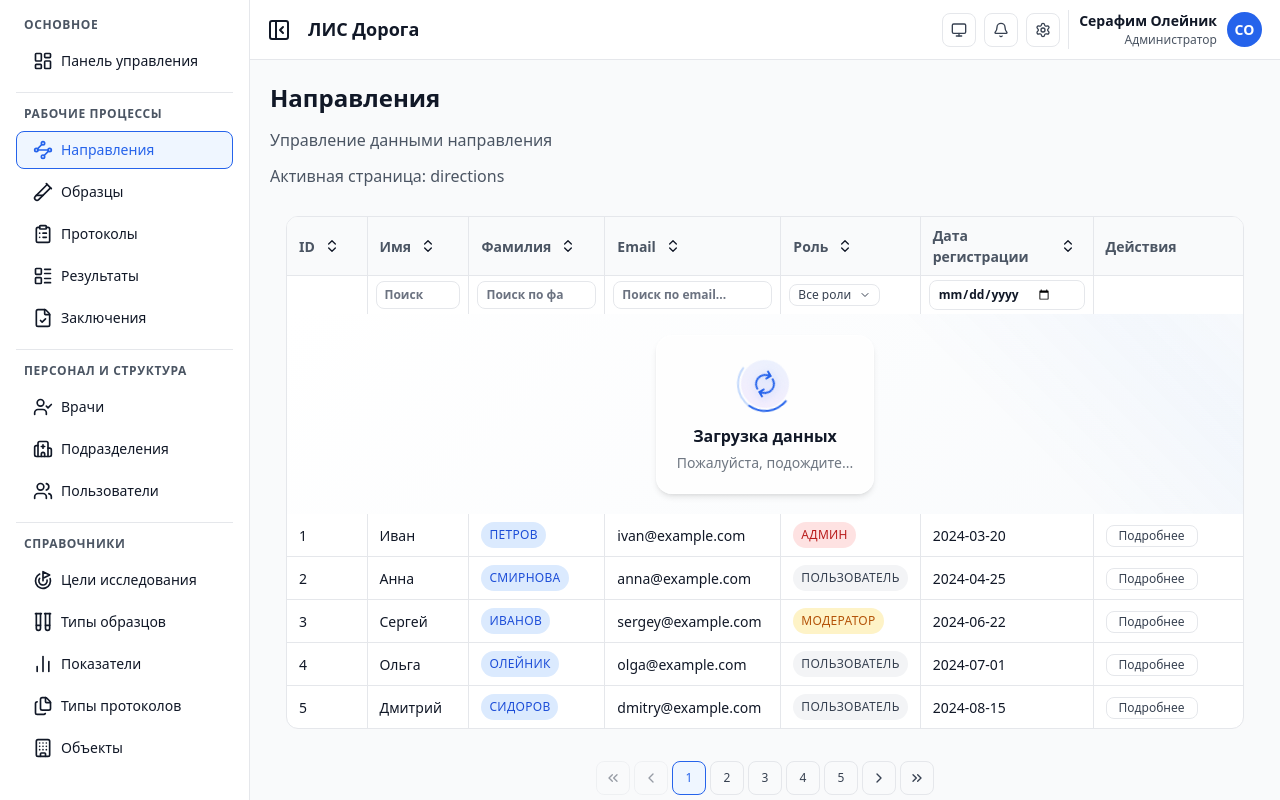
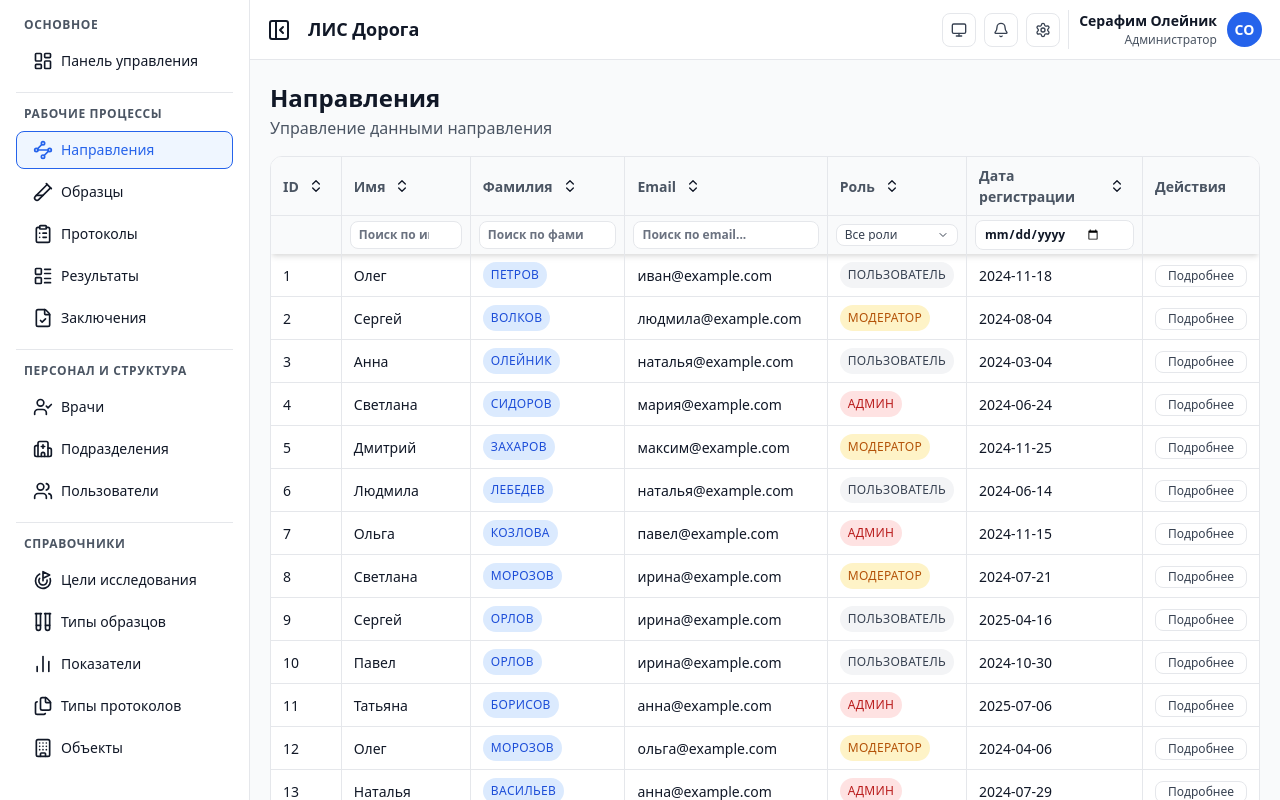
Before and after one commit to Tminww/doroga-ui, a Vue app: page /directions in a window 1280 px wide. Built offline with nearby package versions, Linux system fonts and the light colour scheme; the HTML template or start-up script is replaced by a standard one.

Commit message:
fix: Исправил DataTable

```diff
--- a/src/assets/main.css
+++ b/src/assets/main.css
@@ -466,7 +466,7 @@ table {
 }
 
 /* Responsive utilities */
-@media (prefers-reduced-motion: reduce) {
+/* @media (prefers-reduced-motion: reduce) {
   *,
   *::before,
   *::after {
@@ -475,7 +475,7 @@ table {
     transition-duration: 0.01ms !important;
     scroll-behavior: auto !important;
   }
-}
+} */
 
 /* Dark mode media query fallback for older browsers */
 @media (prefers-color-scheme: dark) {
--- a/src/components/ui/BaseButton.vue
+++ b/src/components/ui/BaseButton.vue
@@ -1,5 +1,5 @@
 <template>
-  <BaseTooltip :content="tooltip" :side="tooltipSide">
+  <BaseTooltip :content="tooltip" :side="tooltipSide" :delayDuration="tooltipDelayDuration">
     <button
       :class="buttonClasses"
       :disabled="disabled"
@@ -51,6 +51,8 @@ export interface BaseButtonProps {
   tooltip?: string
   /** Позиция tooltip относительно элемента */
   tooltipSide?: 'top' | 'right' | 'bottom' | 'left'
+
+  tooltipDelayDuration?: number
 }
 
 const props = withDefaults(defineProps<BaseButtonProps>(), {
--- a/src/components/ui/BaseDataTable.vue
+++ b/src/components/ui/BaseDataTable.vue
@@ -65,7 +65,7 @@
 
       <tbody class="base-table-body">
         <!-- Пустое состояние -->
-        <tr v-if="isEmpty && !loading" class="base-table-empty-row">
+        <tr v-if="isEmpty" class="base-table-empty-row">
           <td :colspan="headers.length" class="base-table-empty">
             <slot name="empty">
               <div class="base-table-empty-content">
@@ -194,7 +194,7 @@ const props = withDefaults(defineProps<BaseTableProps>(), {
   fullWidth: true,
   hoverable: true,
   rowKey: undefined,
-  filterDebounce: 300,
+  filterDebounce: 1000,
 })
 
 export interface BaseTableEmits {
@@ -316,6 +316,7 @@ const getFilterInputType = (type?: Type): string => {
 }
 
 const updateFilter = (accessorKey: string, value: any): void => {
+  console.log('UPDATE FILTER', accessorKey, value)
   filterValues[accessorKey] = value
 
   // Очищаем предыдущий таймер для этого фильтра
@@ -351,14 +352,15 @@ const handleFilterClear = (accessorKey: string): void => {
   overflow-x: auto;
 }
 
-.base-table--full-width {
-  width: 100%;
-}
-
 .base-table {
   width: 100%;
   border-collapse: collapse;
   table-layout: auto;
+}
+
+/* Базовые стили для sticky заголовка таблицы */
+.base-table-header-row {
+  box-shadow: var(--ds-shadow-md);
 }
 
 .base-table-body {
@@ -378,7 +380,8 @@ const handleFilterClear = (accessorKey: string): void => {
 }
 
 .base-table-row--filter {
-  background-color: var(--ds-surface);
+  background-color: var(--ds-surface-secondary);
+
   border-bottom: 2px solid var(--ds-border);
 }
 
@@ -406,9 +409,7 @@ const handleFilterClear = (accessorKey: string): void => {
 }
 
 .base-table-cell--filter {
-  background-color: var(--ds-surface);
   position: sticky;
-  top: var(--base-table-header-height, 48px);
   z-index: 9;
 }
 
@@ -479,28 +480,15 @@ const handleFilterClear = (accessorKey: string): void => {
 
 /* === НОВЫЕ СТИЛИ ДЛЯ ПУСТОГО СОСТОЯНИЯ === */
 .base-table-empty-row {
-  border-bottom: none !important;
+  border-bottom: none;
 }
 
 .base-table-empty {
   padding: var(--ds-spacing-3xl) var(--ds-spacing-xl);
   text-align: center;
-  background: linear-gradient(135deg, var(--ds-surface) 0%, var(--ds-surface-secondary) 100%);
+  background: var(--ds-surface);
   position: relative;
   overflow: hidden;
-}
-
-.base-table-empty::before {
-  content: '';
-  position: absolute;
-  top: 0;
-  left: 0;
-  right: 0;
-  bottom: 0;
-  background:
-    radial-gradient(circle at 20% 20%, rgba(59, 130, 246, 0.05) 0%, transparent 50%),
-    radial-gradient(circle at 80% 80%, rgba(168, 85, 247, 0.05) 0%, transparent 50%);
-  pointer-events: none;
 }
 
 .base-table-empty-content {
@@ -509,7 +497,6 @@ const handleFilterClear = (accessorKey: string): void => {
   align-items: center;
   gap: var(--ds-spacing-lg);
   position: relative;
-  z-index: 1;
   max-width: 400px;
   margin: 0 auto;
 }
@@ -533,7 +520,6 @@ const handleFilterClear = (accessorKey: string): void => {
 .base-table-empty-icon {
   color: var(--ds-text-tertiary);
   filter: drop-shadow(0 2px 4px rgba(0, 0, 0, 0.1));
-  z-index: 1;
   position: relative;
   opacity: 0.7;
 }
@@ -561,38 +547,26 @@ const handleFilterClear = (accessorKey: string): void => {
 /* === НОВЫЕ СТИЛИ ДЛЯ ЗАГРУЗКИ === */
 .base-table-loading-row {
   border-bottom: none !important;
+  height: 100%;
 }
 
 .base-table-loading-cell {
   padding: 0;
-  position: relative;
 }
 
 .base-table-loading-overlay {
-  min-height: 200px;
-  background: linear-gradient(135deg, rgba(255, 255, 255, 0.95) 0%, rgba(248, 250, 252, 0.95) 100%);
-  backdrop-filter: blur(8px);
-  display: flex;
-  align-items: center;
-  justify-content: center;
-  position: relative;
-  overflow: hidden;
-}
-
-.base-table-loading-overlay::before {
-  content: '';
   position: absolute;
   top: 0;
   left: 0;
   right: 0;
   bottom: 0;
-  background: linear-gradient(
-    45deg,
-    transparent 30%,
-    rgba(59, 130, 246, 0.03) 50%,
-    transparent 70%
-  );
-  animation: shimmer 2s linear infinite;
+  backdrop-filter: blur(2px);
+  display: flex;
+  align-items: center;
+  justify-content: center;
+  overflow: hidden;
+  opacity: 1;
+  transition: opacity 0.3s ease;
 }
 
 .base-table-loading {
@@ -601,9 +575,8 @@ const handleFilterClear = (accessorKey: string): void => {
   align-items: center;
   gap: var(--ds-spacing-md);
   position: relative;
-  z-index: 2;
   padding: var(--ds-spacing-xl);
-  background: rgba(255, 255, 255, 0.8);
+  background: var(--ds-background);
   border-radius: var(--ds-radius-xl);
   box-shadow:
     0 4px 6px -1px rgba(0, 0, 0, 0.1),
@@ -649,7 +622,6 @@ const handleFilterClear = (accessorKey: string): void => {
 .base-table-loading-icon {
   color: var(--ds-accent-primary);
   animation: spin 2s linear infinite;
-  filter: drop-shadow(0 2px 4px rgba(59, 130, 246, 0.3));
 }
 
 .base-table-loading-content {
@@ -718,34 +690,4 @@ const handleFilterClear = (accessorKey: string): void => {
     transform: translateX(100%);
   }
 }
-
-/* Адаптивность */
-@media (max-width: 768px) {
-  .base-table-empty {
-    padding: var(--ds-spacing-xl) var(--ds-spacing-md);
-  }
-
-  .base-table-empty-title {
-    font-size: var(--ds-font-size-md);
-  }
-
-  .base-table-empty-subtitle {
-    font-size: var(--ds-font-size-xs);
-  }
-
-  .base-table-loading {
-    padding: var(--ds-spacing-lg);
-    margin: var(--ds-spacing-md);
-  }
-
-  .base-table-loading-spinner {
-    width: 48px;
-    height: 48px;
-  }
-
-  .base-table-loading-spinner-inner {
-    width: 40px;
-    height: 40px;
-  }
-}
 </style>
--- a/src/components/ui/BaseDialog.vue
+++ b/src/components/ui/BaseDialog.vue
@@ -142,7 +142,7 @@ input {
   background-color: rgba(0, 0, 0, 0.5);
   inset: 0;
   animation: overlayShow 150ms cubic-bezier(0.16, 1, 0.3, 1);
-
+  z-index: var(--ds-z-modal-backdrop);
   /* position: fixed;
   top: 0;
   left: 0;
@@ -160,6 +160,7 @@ input {
   background-color: var(--ds-button-secondary-bg);
   box-shadow: var(--ds-tooltip-shadow);
   border-radius: var(--ds-radius-lg);
+  z-index: var(--ds-z-modal);
 
   position: fixed;
   top: 50%;
--- a/src/components/ui/BaseSelect.vue
+++ b/src/components/ui/BaseSelect.vue
@@ -332,7 +332,7 @@ watch(internalValue, (newValue) => {
   align-items: center;
   gap: var(--ds-spacing-sm);
   width: 100%;
-  min-width: 0;
+  min-width: 0px;
 }
 
 .base-select-trigger-text {
--- a/src/components/ui/SidebarButton.vue
+++ b/src/components/ui/SidebarButton.vue
@@ -31,5 +31,6 @@ const props = withDefaults(defineProps<SettingsButtonProps>(), {
     :disabled="disabled"
     :title="isCollapsed ? '' : title"
     :active="active"
+    :tooltipDelayDuration="0"
   />
 </template>
--- a/src/layouts/BaseLayout.vue
+++ b/src/layouts/BaseLayout.vue
@@ -240,7 +240,6 @@ watch(
         <div class="container">
           <h1>{{ currentPageInfo.title }}</h1>
           <p>{{ currentPageInfo.description }}</p>
-          <p>Активная страница: {{ activeItem }}</p>
 
           <!-- Содержимое страниц можно отображать через слот -->
           <ToastProvider :duration="3000">
@@ -427,13 +426,11 @@ watch(
 }
 
 .container > h1 {
-  margin-bottom: var(--ds-spacing-md);
   color: var(--ds-text-primary);
   font-size: var(--ds-font-size-2xl);
 }
 
 .container > p {
-  margin-bottom: var(--ds-spacing-md);
   color: var(--ds-text-secondary);
   font-size: var(--ds-font-size-md);
 }
--- a/src/views/DirectionsView.vue
+++ b/src/views/DirectionsView.vue
@@ -16,7 +16,7 @@ const tableHeaders: BaseTableHeader[] = [
     accessorKey: 'id',
     name: 'ID',
     type: 'number',
-    width: '80px',
+    width: '70px',
     sortable: true,
     filterable: false,
   },
@@ -58,186 +58,95 @@ const tableHeaders: BaseTableHeader[] = [
   {
     accessorKey: 'actions',
     name: 'Действия',
-    width: '150px',
+    width: '110px',
     sortable: false,
     filterable: false,
   },
 ]
 
 // Исходные данные (не изменяются при фильтрации)
-const originalData = [
-  {
-    id: 1,
-    name: 'Иван',
-    fio: 'Петров',
-    email: 'ivan@example.com',
-    role: 'Админ',
-    createdAt: '2024-03-20',
-  },
-  {
-    id: 2,
-    name: 'Анна',
-    fio: 'Смирнова',
-    email: 'anna@example.com',
-    role: 'Пользователь',
-    createdAt: '2024-04-25',
-  },
-  {
-    id: 3,
-    name: 'Сергей',
-    fio: 'Иванов',
-    email: 'sergey@example.com',
-    role: 'Модератор',
-    createdAt: '2024-06-22',
-  },
-  {
-    id: 4,
-    name: 'Ольга',
-    fio: 'Олейник',
-    email: 'olga@example.com',
-    role: 'Пользователь',
-    createdAt: '2024-07-01',
-  },
-  {
-    id: 5,
-    name: 'Дмитрий',
-    fio: 'Сидоров',
-    email: 'dmitry@example.com',
-    role: 'Пользователь',
-    createdAt: '2024-08-15',
-  },
-  {
-    id: 6,
-    name: 'Мария',
-    fio: 'Козлова',
-    email: 'maria@example.com',
-    role: 'Модератор',
-    createdAt: '2024-07-10',
-  },
-  {
-    id: 7,
-    name: 'Александр',
-    fio: 'Волков',
-    email: 'alex@example.com',
-    role: 'Пользователь',
-    createdAt: '2024-08-20',
-  },
-  {
-    id: 8,
-    name: 'Екатерина',
-    fio: 'Белова',
-    email: 'kate@example.com',
-    role: 'Админ',
-    createdAt: '2024-05-15',
-  },
-  {
-    id: 9,
-    name: 'Максим',
-    fio: 'Орлов',
-    email: 'max@example.com',
-    role: 'Пользователь',
-    createdAt: '2024-06-30',
-  },
-  {
-    id: 10,
-    name: 'Татьяна',
-    fio: 'Жукова',
-    email: 'tanya@example.com',
-    role: 'Модератор',
-    createdAt: '2024-07-25',
-  },
-  {
-    id: 11,
-    name: 'Владимир',
-    fio: 'Морозов',
-    email: 'vladimir@example.com',
-    role: 'Пользователь',
-    createdAt: '2024-08-05',
-  },
-  {
-    id: 12,
-    name: 'Людмила',
-    fio: 'Соколова',
-    email: 'lyuda@example.com',
-    role: 'Пользователь',
-    createdAt: '2024-04-10',
-  },
-  {
-    id: 13,
-    name: 'Андрей',
-    fio: 'Лебедев',
-    email: 'andrey@example.com',
-    role: 'Модератор',
-    createdAt: '2024-06-18',
-  },
-  {
-    id: 14,
-    name: 'Светлана',
-    fio: 'Попова',
-    email: 'svetlana@example.com',
-    role: 'Пользователь',
-    createdAt: '2024-07-03',
-  },
-  {
-    id: 15,
-    name: 'Юрий',
-    fio: 'Захаров',
-    email: 'yury@example.com',
-    role: 'Пользователь',
-    createdAt: '2024-08-12',
-  },
-  {
-    id: 16,
-    name: 'Наталья',
-    fio: 'Медведева',
-    email: 'natasha@example.com',
-    role: 'Админ',
-    createdAt: '2024-05-28',
-  },
-  {
-    id: 17,
-    name: 'Олег',
-    fio: 'Борисов',
-    email: 'oleg@example.com',
-    role: 'Пользователь',
-    createdAt: '2024-08-08',
-  },
-  {
-    id: 18,
-    name: 'Ирина',
-    fio: 'Романова',
-    email: 'irina@example.com',
-    role: 'Модератор',
-    createdAt: '2024-06-14',
-  },
-  {
-    id: 19,
-    name: 'Павел',
-    fio: 'Васильев',
-    email: 'pavel@example.com',
-    role: 'Пользователь',
-    createdAt: '2024-08-18',
-  },
-  {
-    id: 20,
-    name: 'Елена',
-    fio: 'Тихонова',
-    email: 'elena@example.com',
-    role: 'Пользователь',
-    createdAt: '2024-07-12',
-  },
-  {
-    id: 21,
-    name: 'Михаил',
-    fio: 'Крылов',
-    email: 'mikhail@example.com',
-    role: 'Модератор',
-    createdAt: '2024-08-22',
-  },
+// Массивы для генерации случайных значений
+const names = [
+  'Иван',
+  'Анна',
+  'Сергей',
+  'Ольга',
+  'Дмитрий',
+  'Мария',
+  'Александр',
+  'Екатерина',
+  'Максим',
+  'Татьяна',
+  'Владимир',
+  'Людмила',
+  'Андрей',
+  'Светлана',
+  'Юрий',
+  'Наталья',
+  'Олег',
+  'Ирина',
+  'Павел',
+  'Елена',
+  'Михаил',
 ]
 
-const ITEMS_PER_PAGE = 5
-const loading = ref(true)
+const lastNames = [
+  'Петров',
+  'Смирнова',
+  'Иванов',
+  'Олейник',
+  'Сидоров',
+  'Козлова',
+  'Волков',
+  'Белова',
+  'Орлов',
+  'Жукова',
+  'Морозов',
+  'Соколова',
+  'Лебедев',
+  'Попова',
+  'Захаров',
+  'Медведева',
+  'Борисов',
+  'Романова',
+  'Васильев',
+  'Тихонова',
+  'Крылов',
+]
+
+const roles = ['Админ', 'Пользователь', 'Модератор']
+
+// Функция для генерации случайной даты
+function getRandomDate(start = new Date(2024, 2), end = new Date()) {
+  return new Date(start.getTime() + Math.random() * (end.getTime() - start.getTime()))
+    .toISOString()
+    .split('T')[0]
+}
+
+// Основная функция генератора
+function generateData(count) {
+  const data = []
+
+  for (let i = 1; i <= count; i++) {
+    data.push({
+      id: i,
+      name: names[Math.floor(Math.random() * names.length)],
+      fio: lastNames[Math.floor(Math.random() * lastNames.length)],
+      email: `${names[Math.floor(Math.random() * names.length)].toLowerCase()}@example.com`,
+      role: roles[Math.floor(Math.random() * roles.length)],
+      createdAt: getRandomDate(),
+    })
+  }
+
+  return data
+}
+
+// Пример использования:
+// Генерируем 10 случайных объектов
+const generatedData = generateData(100)
+
+const ITEMS_PER_PAGE = 15
+const loading = ref(false)
 const currentPage = ref(1)
 const currentFilters = ref<Record<string, any>>({})
 const currentSort = ref<{ key: string; direction: Sort }>({ key: '', direction: false })
@@ -316,7 +225,7 @@ function delay(ms: number) {
 
 // Вычисляемые свойства для обработанных данных
 const processedData = computed(() => {
-  let data = [...originalData]
+  let data = [...generatedData]
 
   // Применяем фильтры
   data = filterData(data, currentFilters.value)
@@ -390,9 +299,10 @@ const getRoleVariant = (role: string) => {
       <!-- Кастомный фильтр для роли -->
       <template #filter-role="{ value, updateFilter }">
         <BaseSelect
+          full-width
           :items="roleOptions"
           :model-value="value"
-          @update:model-value="updateFilter"
+          @update:model-value="(value) => updateFilter(value.value)"
           placeholder="Все роли"
           size="sm"
           clearable
@@ -452,14 +362,13 @@ const getRoleVariant = (role: string) => {
 .directions-view {
   display: flex;
   flex-direction: column;
-  gap: 1rem;
-  padding: 1rem;
+  gap: var(--ds-spacing-sm);
+  padding: 1rem 0 0 0;
 }
 
 .pagination-wrapper {
   display: flex;
   justify-content: center;
-  margin-top: 1rem;
 }
 
 .user-details h3 {
```
